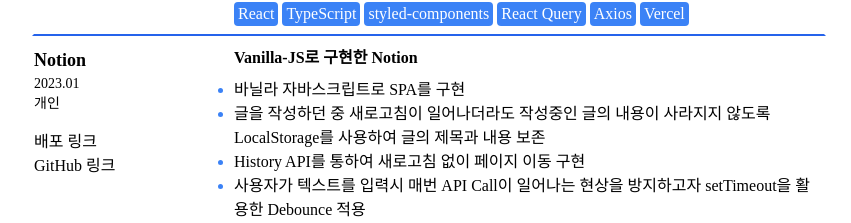
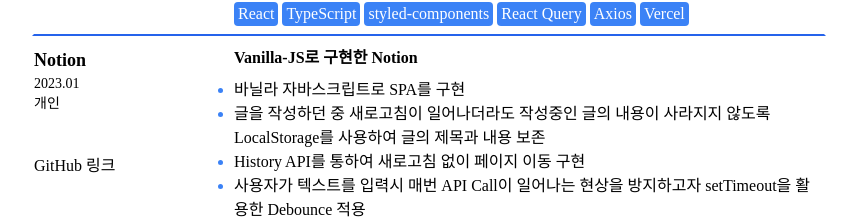
Before and after one commit to jaekwanAHN/resume, a Next.js app: page / in a window 1280 px wide. Shown: the part 1294-1517 px from the top of the page, without its empty margins (211-1062 px from the left). Built offline with nearby package versions, Linux system fonts and the light colour scheme.

Commit message:
Refactor: 배포 링크 옵셔널로 변경

```diff
--- a/src/components/Projects/InfoLinks.tsx
+++ b/src/components/Projects/InfoLinks.tsx
@@ -1,14 +1,14 @@
 import Link from 'next/link';
 
 interface InfoLinksProps {
-  deployLink: string;
+  deployLink?: string;
   githubLink: string;
 }
 
 const InfoLinks = ({ deployLink, githubLink }: InfoLinksProps) => {
   return (
     <>
-      <Link href={deployLink}>배포 링크</Link>
+      {deployLink ? <Link href={deployLink}>배포 링크</Link> : ''}
       <br />
       <Link href={githubLink}>GitHub 링크</Link>
     </>
--- a/src/components/Projects/ProjectInfos.tsx
+++ b/src/components/Projects/ProjectInfos.tsx
@@ -5,7 +5,7 @@
   projectTitle: string;
   projectDate: string;
   projectParticipants: string;
-  deployLink: string;
+  deployLink?: string;
   githubLink: string;
 }
 
--- a/src/types/index.ts
+++ b/src/types/index.ts
@@ -3,7 +3,7 @@
   description: string;
   projectDate: string;
   projectParticipants: string;
-  deployLink: string;
+  deployLink?: string;
   githubLink: string;
   stackList: string[];
   feature: string[];
```
